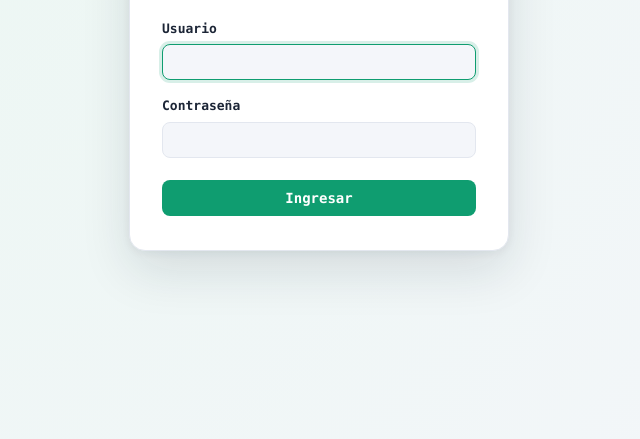
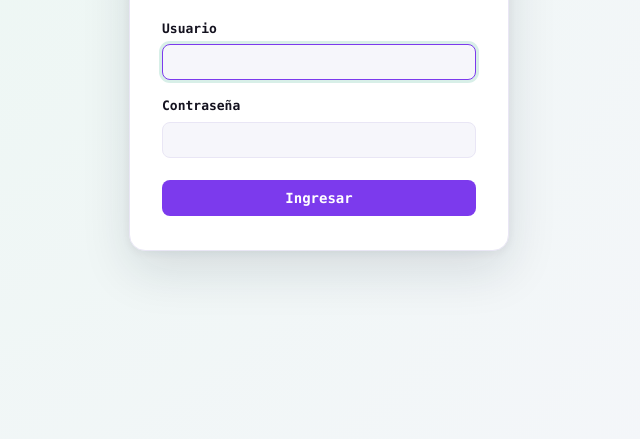
Before and after one commit to sergiovasquezv-code/pitutos-panel, a website: page public/login.html in a window 1280 px wide. Shown: the part 361-800 px from the top of the page, without its empty margins (321-961 px from the left). Drawn offline with Linux system fonts and the light colour scheme; no server answers.

Commit message:
Nueva paleta de colores (violeta/cian)

```diff
--- a/public/css/style.css
+++ b/public/css/style.css
@@ -1,24 +1,25 @@
 :root {
   --navy-950: #ffffff;
-  --navy-900: #f4f6fa;
-  --navy-800: #eef1f6;
-  --navy-700: #e3e7ef;
-  --accent: #0f9d70;
-  --accent-dark: #0b7d59;
-  --accent-soft: #e6f7ef;
+  --navy-900: #f6f6fb;
+  --navy-800: #efeefb;
+  --navy-700: #e9e6f5;
+  --accent: #7c3aed;
+  --accent-2: #06b6d4;
+  --accent-dark: #6d28d9;
+  --accent-soft: #f1ecfd;
   --warn: #b45309;
   --warn-soft: #fff2d9;
   --danger: #b3261e;
   --danger-soft: #fdeceb;
   --ok: #197a4f;
   --ok-soft: #e7f6ee;
-  --text: #1c2536;
-  --text-muted: #6b7690;
-  --border: #e3e7ef;
-  --bg: #f4f6fa;
+  --text: #14121f;
+  --text-muted: #6d6a86;
+  --border: #e9e6f5;
+  --bg: #f6f6fb;
   --card: #ffffff;
   --radius: 12px;
-  --shadow: 0 8px 30px rgba(20, 30, 50, .08), 0 1px 2px rgba(20, 30, 50, .04);
+  --shadow: 0 8px 30px rgba(30, 20, 60, .08), 0 1px 2px rgba(30, 20, 60, .04);
 }
 
 * { box-sizing: border-box; }
```
